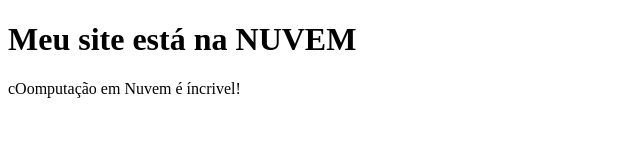
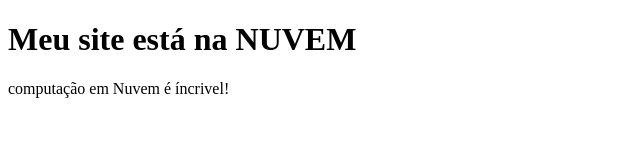
Before and after one commit to Debora-CRITINA/aula-nuvem, a plain HTML site: page index.html in a window 1280 px wide. Shown: the full height of the page, 0-640 px from the left. Drawn offline with Linux system fonts and the light colour scheme.

Commit message:
Fix capitalization in paragraph text

```diff
--- a/index.html
+++ b/index.html
@@ -5,6 +5,6 @@
   </head>
   <body>
     <h1>Meu site está na NUVEM</h1>
-    <P>cOomputação em Nuvem é íncrivel!</P>
+    <P>computação em Nuvem é íncrivel!</P>
   </body>
 </html>
```
